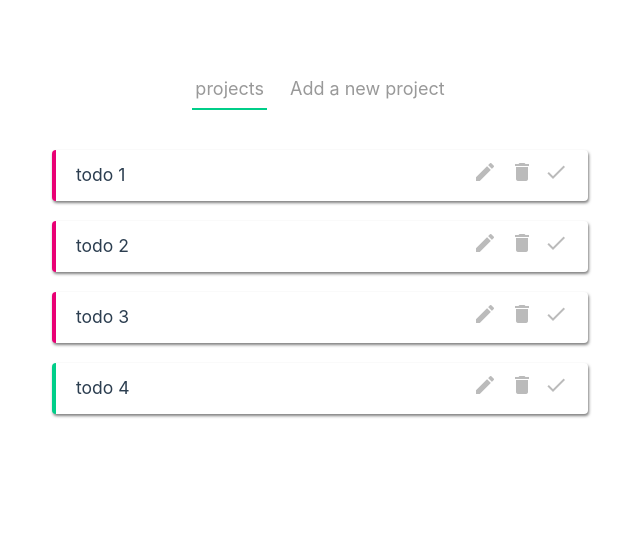
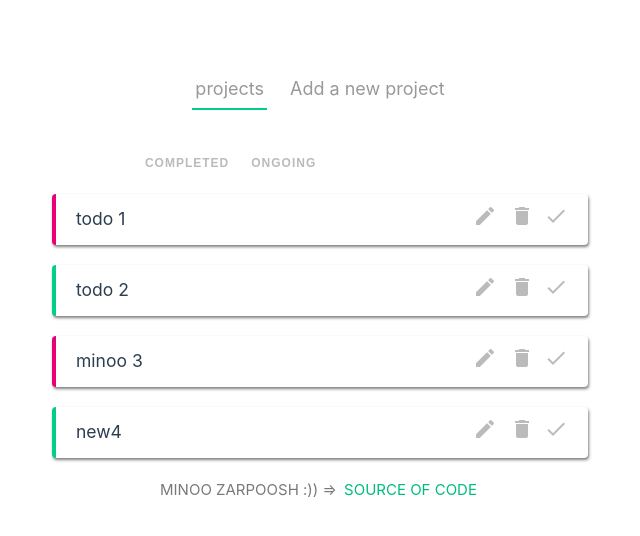
Before and after one commit to Zarpoosh/TodoList-VueJs, a Vue app: page / in a window 1280 px wide. Shown: the top 536 px of the page, without its empty margins (320-960 px from the left). Built offline with nearby package versions, Linux system fonts and the light colour scheme; data requests are answered from the project's data file.

Commit message:
finish the project

```diff
--- a/data/db.json
+++ b/data/db.json
@@ -10,19 +10,21 @@
       "title": "todo 2 ",
       "detail": "todo 2",
       "id": "2",
-      "complete": false
+      "complete": true,
+      "details": "tminiyhhjbhjgyufvgvghf"
     },
     {
-      "title": "todo 3 ",
-      "detail": "todo 3",
+      "title": "minoo 3",
+      "detail": "todo 3kasjhhsxlakjslxkajs;ajs;oijas",
       "id": "3",
       "complete": false
     },
     {
-      "title": "todo 4 ",
-      "detail": "todo 4",
+      "title": "new4",
+      "detail": "asasxasasx",
       "id": "4",
-      "complete": true
+      "complete": true,
+      "details": "minoo zarpoosh"
     }
   ]
 }
--- a/src/App.vue
+++ b/src/App.vue
@@ -1,7 +1,6 @@
 <template>
   <NavbarVue/>
-  <!-- <Home /> -->
-  <RouterView />
+<RouterView />
 </template>
 
 <script>
--- /dev/null
+++ b/src/components/FilterNav.vue
@@ -0,0 +1,28 @@
+<template>
+  <nav class="filter-nav">
+    <button @click="updateFilter('all')" :class="{ active: current === 'all' }">View All</button>
+    <button @click="updateFilter('completed')" :class="{ active: current === 'completed' }">
+      Completed
+    </button>
+    <button @click="updateFilter('ongoing')" :class="{ active: current === 'ongoing' }">
+      Ongoing
+    </button>
+  </nav>
+</template>
+
+<script>
+export default {
+  props: ['current'],
+  methods: {
+    updateFilter(by) {
+      this.$emit('filterChange', by)
+    }
+  }
+}
+</script>
+
+<style>
+.filter-nav button.active {
+  color: #fff;
+}
+</style>
--- a/src/components/SingleProject.vue
+++ b/src/components/SingleProject.vue
@@ -3,7 +3,7 @@
     <div class="actions">
       <h3 @click="showdetails = !showdetails">{{ project.title }}</h3>
       <div class="icons">
-        <router-link :to="{name:'EditProject' , params:{id:project.id}}">
+        <router-link :to="{ name: 'EditProject', params: { id: project.id } }">
           <span class="material-icons"> edit </span>
         </router-link>
         <span @click="deleteProject" class="material-icons"> delete </span>
--- a/src/views/EditProject.vue
+++ b/src/views/EditProject.vue
@@ -1,5 +1,5 @@
 <template>
-  <form>
+  <form @submit.prevent="updateProject">
     <label typeof="text">Title :</label>
     <input v-model="title" type="text" required />
     <label>Details :</label>
@@ -24,11 +24,29 @@ export default {
       .then((data) => {
         // console.log(data)
         this.title = data.title
-        this.details = data.details
+        this.details = data.detail
       })
       .catch((err) => console.log(err.message))
+  },
+  methods:{
+    updateProject(){
+      let project={
+        title:this.title,
+        detail: this.details,
+      }
+      fetch(this.url, {
+        method: 'PATCH',
+        headers: { 'Content-Type': 'application/json' },
+        body: JSON.stringify(project)
+      })
+        .then(() => {
+          this.$router.push('/')
+        })
+        .catch((err) => console.log(err.message))
+    }
+    }
   }
-}
+
 </script>
 
 <style></style>
--- a/src/views/Home.vue
+++ b/src/views/Home.vue
@@ -1,20 +1,24 @@
 <template>
+  <FilterNavVue @filterChange="current = $event" :current="current" />
   <div class="home">
     <div v-if="projects.length">
-      <div v-for="project in projects" :key="project.id">
+      <div v-for="project in filteredProjects" :key="project.id">
         <SingleProject :project="project" @delete="handleDelete" @complete="handleComplete" />
       </div>
     </div>
   </div>
+  <p class="minoo">minoo zarpoosh :)) => <a href="https://github.com/Zarpoosh/TodoList-VueJs">source of code</a></p>
 </template>
 <script>
 import SingleProject from '@/components/SingleProject.vue'
+import FilterNavVue from '@/components/FilterNav.vue'
 export default {
   name: 'Home',
-  components: { SingleProject },
+  components: { SingleProject, FilterNavVue },
   data() {
     return {
-      projects: []
+      projects: [],
+      current: 'all'
     }
   },
   mounted() {
@@ -35,6 +39,37 @@ export default {
       })
       p.complete = !p.complete
     }
+  },
+  computed: {
+    filteredProjects() {
+      if (this.current === 'completed') {
+        return this.projects.filter((item) => item.complete)
+      } else if (this.current === 'ongoing') {
+        return this.projects.filter((item) => !item.complete)
+      } else {
+        return this.projects
+      }
+    }
   }
 }
 </script>
+
+<style>
+.filter-nav button {
+  background: none;
+  border: none;
+  color: #bbb;
+  outline: none;
+  font-size: 12px;
+  text-transform: uppercase;
+  margin-right: 10px;
+  letter-spacing: 1px;
+  font-weight: bold;
+  cursor: pointer;
+}
+.minoo{
+  color:#797979;
+  text-align: center;
+  text-transform: uppercase;
+}
+</style>
```
